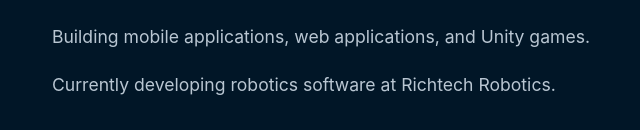
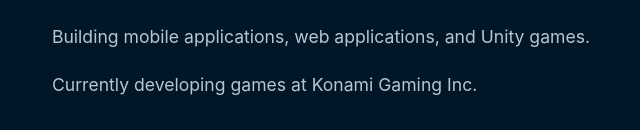
Before and after one commit to MrSnoodle01/MrSnoodle01.github.io, a React (Vite) app: page / in a window 1280 px wide. Shown: the part 366-496 px from the top of the page, without its empty margins (319-959 px from the left). Built offline with nearby package versions, Linux system fonts and the light colour scheme.

Commit message:
edited hero screen

```diff
--- a/src/components/HeroPage/Hero.tsx
+++ b/src/components/HeroPage/Hero.tsx
@@ -21,7 +21,7 @@
                 </p>
 
                 <p className="hero-description">
-                    Currently developing robotics software at Richtech Robotics.
+                    Currently developing games at Konami Gaming Inc.
                 </p>
 
                 <div className="hero-buttons">
```
